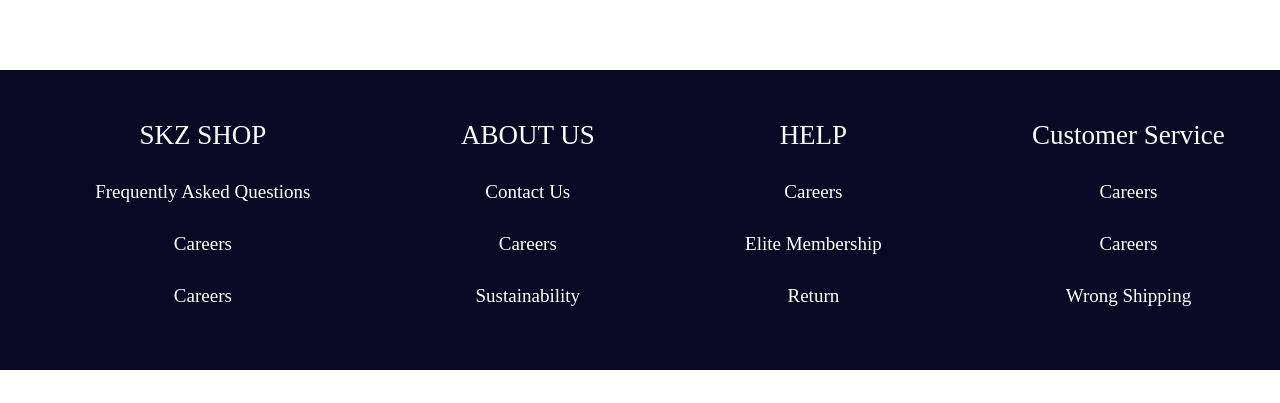
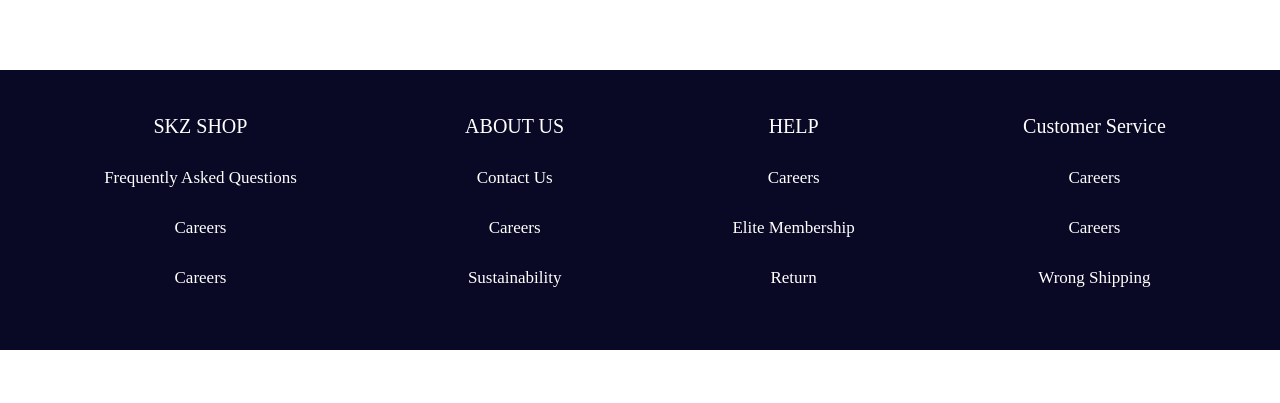
Before and after one commit to demetgas/skz-shop, a React (Create React App) app: page /cart in a window 1280 px wide. Shown: the part 270-673 px from the top of the page. Built offline with nearby package versions, Linux system fonts and the light colour scheme; no server answers.

Commit message:
Update footer.css

```diff
--- a/src/components/footer.css
+++ b/src/components/footer.css
@@ -1,5 +1,5 @@
 .footer {
-  height: 300px;
+  height: 280px;
   margin-top: 100px;
   background-color: rgb(9, 9, 37);
 }
@@ -7,18 +7,19 @@
   display: flex;
   justify-content: space-around;
   color: white;
+  margin-right: 50px;
 }
 .listTitle {
   color: white;
   text-decoration: none;
-  font-size: 27px;
+  font-size: 20px;
 }
 .list {
-  margin-top: 50px;
+  margin-top: 45px;
   list-style-type: none;
   text-align: center;
 }
 .listItems {
   margin-top: 30px;
-  font-size: 19px;
+  font-size: 17px;
 }
```
